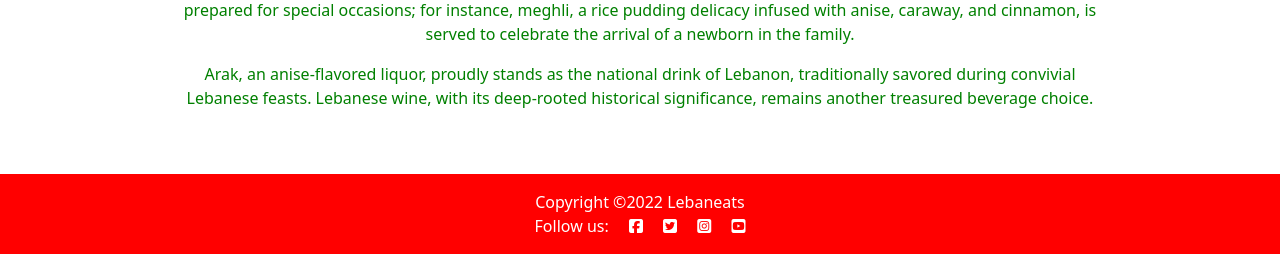
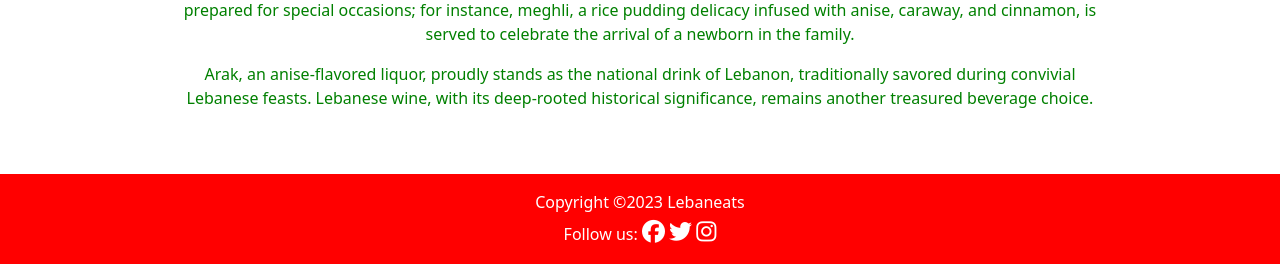
Before and after one commit to Mushbt/lebaneats-pp4, a Django app: page /about_us/ in a window 1280 px wide. Shown: the part 612-876 px from the top of the page. Run offline with Django 3.2, Linux system fonts and the light colour scheme; some libraries are stand-ins or nearby versions.

Commit message:
Add further styling to footer on base html file

```diff
--- a/templates/base.html
+++ b/templates/base.html
@@ -88,11 +88,17 @@
   </main>
   <!-- Footer -->
   <footer class="footer mt-auto py-3" style="background-color: red;">
-    <p class="m-0 text-center text-white">Copyright &copy;2022 Lebaneats</p>
-    <p class="m-0 text-center text-white">Follow us: <i class="fab fa-facebook-square ms-3"></i>
-      <i class="fab fa-twitter-square ms-3"></i>
-      <i class="fab fa-instagram-square ms-3"></i>
-      <i class="fab fa-youtube-square ms-3"></i></p>
+    <p class="m-0 text-center text-white">Copyright &copy;2023 Lebaneats</p>
+    <p class="m-0 text-center text-white">Follow us:
+      <a href="https://www.facebook.com" class="btn-floating btn-sm text-white" style="font-size: 23px;"
+        aria-label="Facebook Link" target="_blank">
+        <i class="fab fa-facebook social"></i></a>
+      <a href="https://www.twitter.com" class="btn-floating btn-sm text-white" style="font-size: 23px;"
+        aria-label="Twitter Link" target="_blank">
+        <i class="fab fa-twitter social"></i></a>
+      <a href="https://www.instagram.com" class="btn-floating btn-sm text-white" style="font-size: 23px;"
+        aria-label="Instagram Link" target="_blank">
+        <i class="fab fa-instagram social"></i></a>
   </footer>
   <script>
     setTimeout(function () {
```
